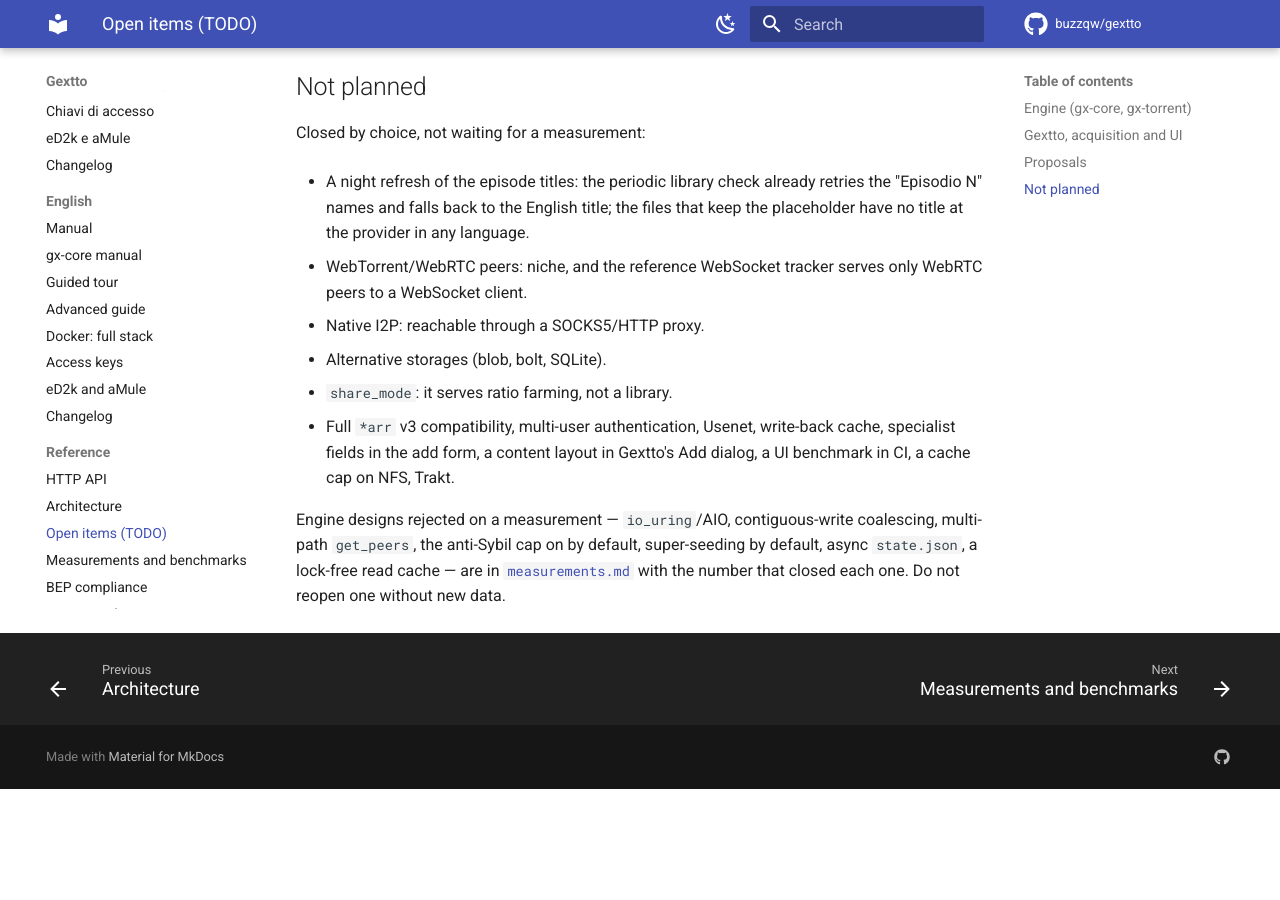
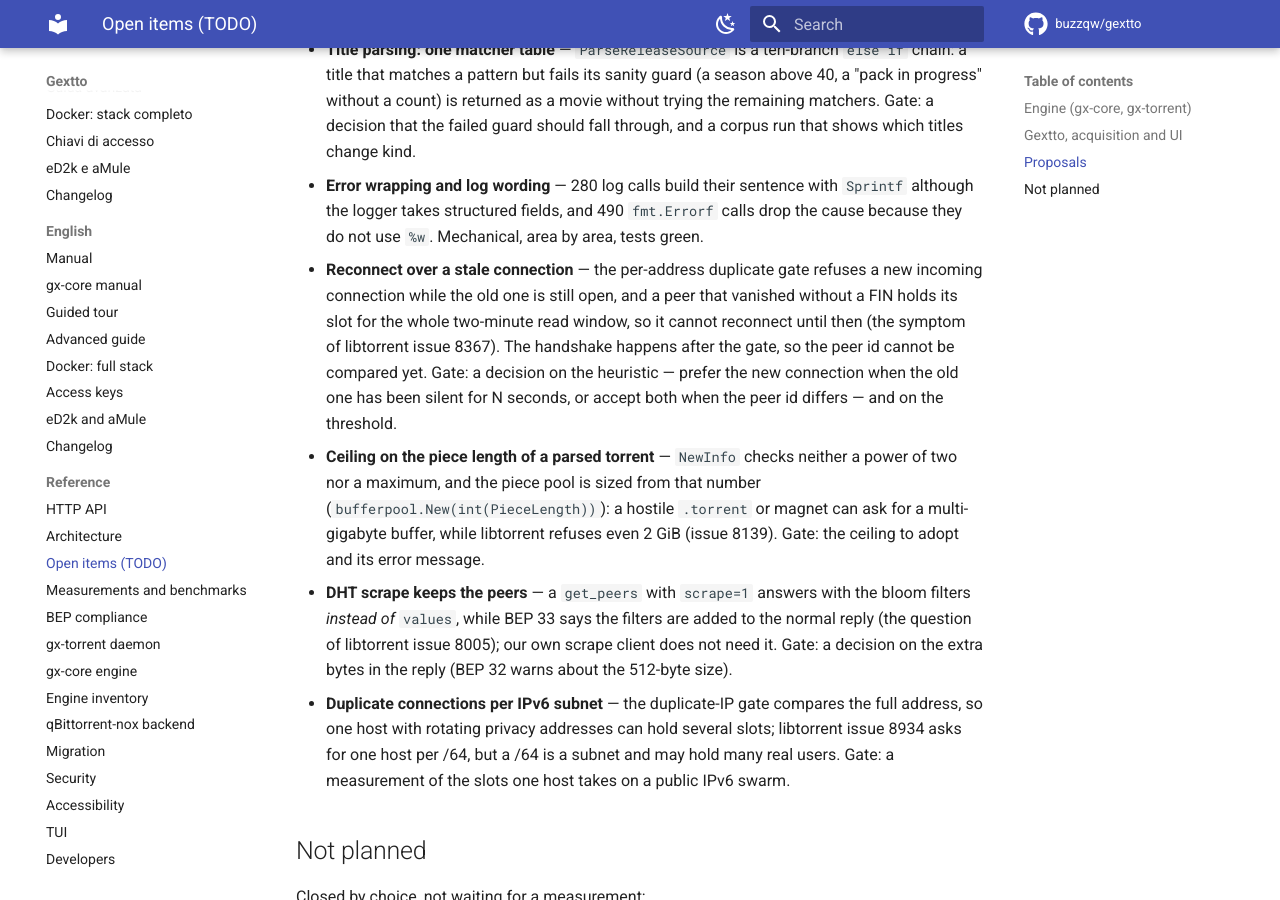
Before and after one commit to buzzqw/gextto, an MkDocs documentation site: the page built from docs/todo.md, in a window 1280 px wide and 900 px high, scrolled down 3225 px. Built offline with MkDocs 1.6.1 and Material for MkDocs 9.7.7, drawn with Linux system fonts in a browser that asks for light colours; comment, search, counter and statistics services are not loaded; before the commit the page ends 4014 px from its top, so only the background shows below that; some of the changed text lies outside the part shown.

Commit message:
docs(todo): items from the libtorrent issue tracker
Reconnect over a stale connection, a ceiling on the piece length of a parsed torrent, the peers in a DHT scrape reply, duplicate connections per IPv6 subnet, the Windows killswitch on a multihomed host, hybrid torrents from the v2 swarm.

```diff
--- a/docs/todo.md
+++ b/docs/todo.md
@@ -48,6 +48,14 @@
   place. Gate: a client that needs transcoding or a thumbnail taken from the video.
 - **10 Gbps pipelining** — a validation, not code: the local single-pair ceiling is far
   below the target, multi-piece included. Gate: a multi-peer swarm on a fast link.
+- **Windows killswitch on a multihomed host** — `OutgoingInterface` binds the source
+  address, which on Windows does not pin the egress adapter, so in a VPN configuration the
+  traffic can leave by another interface (as in libtorrent issue 8941, where the fix is
+  `IP_UNICAST_IF`/`IPV6_UNICAST_IF`). Gate: a Windows host with a VPN and a second adapter
+  where a packet capture shows the leak.
+- **Hybrid torrents from the v2 swarm** — hybrids are downloaded as v1 only; when the
+  swarm of a hybrid has peers in the v2 one and none in the v1 one, the download waits
+  without needing to. Gate: a hybrid torrent where the v2 swarm is the only one with peers.
 
 ## Gextto, acquisition and UI
 
@@ -121,6 +129,26 @@
 - **Error wrapping and log wording** — 280 log calls build their sentence with `Sprintf`
   although the logger takes structured fields, and 490 `fmt.Errorf` calls drop the cause
   because they do not use `%w`. Mechanical, area by area, tests green.
+- **Reconnect over a stale connection** — the per-address duplicate gate refuses a new
+  incoming connection while the old one is still open, and a peer that vanished without a
+  FIN holds its slot for the whole two-minute read window, so it cannot reconnect until
+  then (the symptom of libtorrent issue 8367). The handshake happens after the gate, so
+  the peer id cannot be compared yet. Gate: a decision on the heuristic — prefer the new
+  connection when the old one has been silent for N seconds, or accept both when the peer
+  id differs — and on the threshold.
+- **Ceiling on the piece length of a parsed torrent** — `NewInfo` checks neither a power
+  of two nor a maximum, and the piece pool is sized from that number
+  (`bufferpool.New(int(PieceLength))`): a hostile `.torrent` or magnet can ask for a
+  multi-gigabyte buffer, while libtorrent refuses even 2 GiB (issue 8139). Gate: the
+  ceiling to adopt and its error message.
+- **DHT scrape keeps the peers** — a `get_peers` with `scrape=1` answers with the bloom
+  filters *instead of* `values`, while BEP 33 says the filters are added to the normal
+  reply (the question of libtorrent issue 8005); our own scrape client does not need it.
+  Gate: a decision on the extra bytes in the reply (BEP 32 warns about the 512-byte size).
+- **Duplicate connections per IPv6 subnet** — the duplicate-IP gate compares the full
+  address, so one host with rotating privacy addresses can hold several slots; libtorrent
+  issue 8934 asks for one host per /64, but a /64 is a subnet and may hold many real users.
+  Gate: a measurement of the slots one host takes on a public IPv6 swarm.
 
 ## Not planned
 
```
